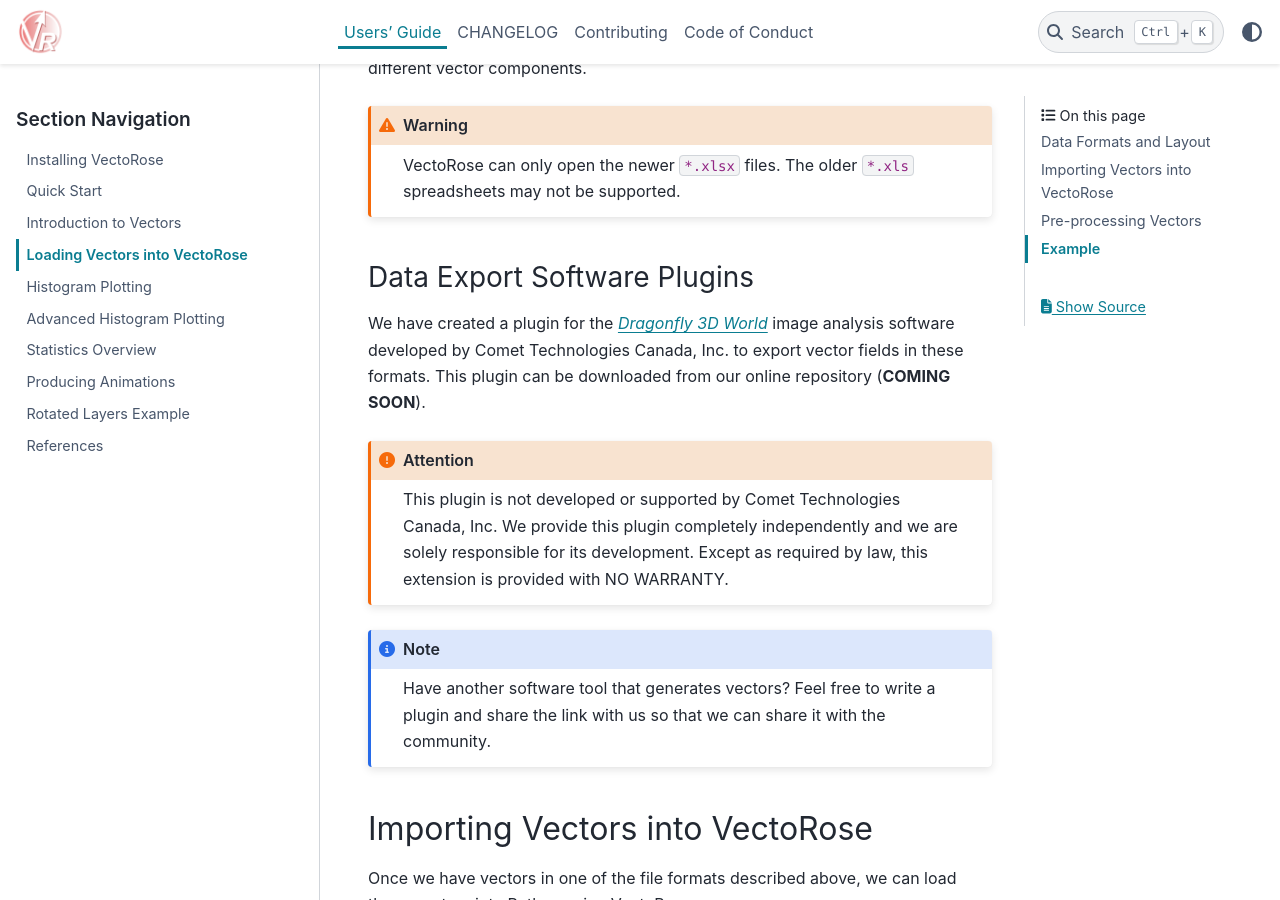
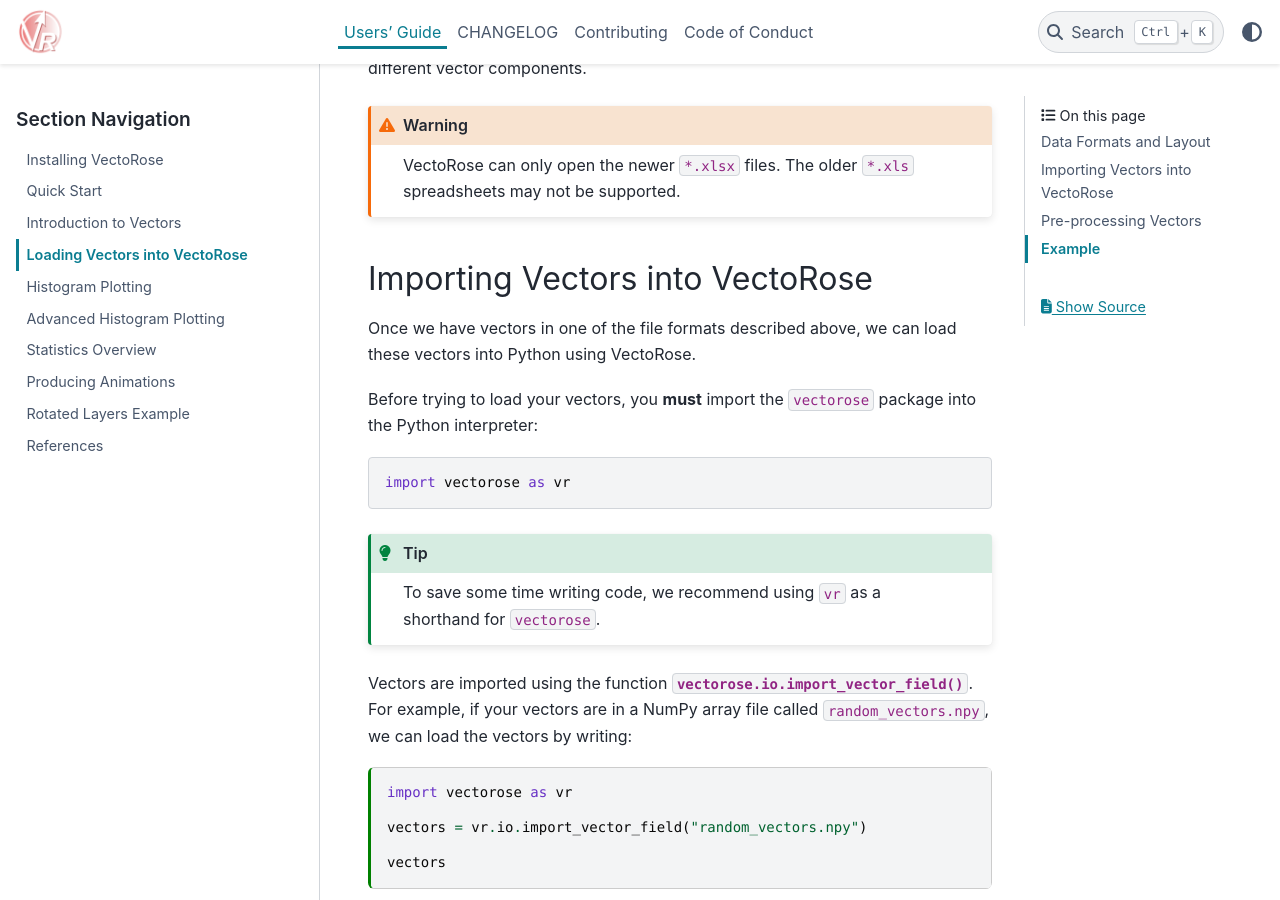
Before and after one commit to bzrudski/vectorose, a Sphinx documentation site: the page built from docs/users_guide/data_format.md, in a window 1280 px wide and 900 px high, scrolled down 2487 px. Built offline with Sphinx 7.4.7 and the PyData theme 0.15.4, drawn with Linux system fonts in a browser that asks for light colours; pages that are not in the unit, such as notebooks, are missing from menus.

Commit message:
docs: remove software plugins section for now.

````diff
--- a/docs/users_guide/data_format.md
+++ b/docs/users_guide/data_format.md
@@ -91,26 +91,6 @@
 ```{warning}
 VectoRose can only open the newer ``*.xlsx`` files. The older ``*.xls``
 spreadsheets may not be supported.
-```
-
-### Data Export Software Plugins
-
-We have created a plugin for the [*Dragonfly 3D World*](https://dragonfly.comet.tech/)
-image analysis software developed by Comet Technologies Canada, Inc. to
-export vector fields in these formats. This plugin can be downloaded from
-our online repository (**COMING SOON**).
-
-```{attention}
-This plugin is not developed or supported by Comet Technologies Canada,
-Inc. We provide this plugin completely independently and we are solely
-responsible for its development. Except as required by law, this extension
-is provided with NO WARRANTY.
-```
-
-```{note}
-Have another software tool that generates vectors? Feel free to write a
-plugin and share the link with us so that we can share it with the
-community.
 ```
 
 ## Importing Vectors into VectoRose
````
